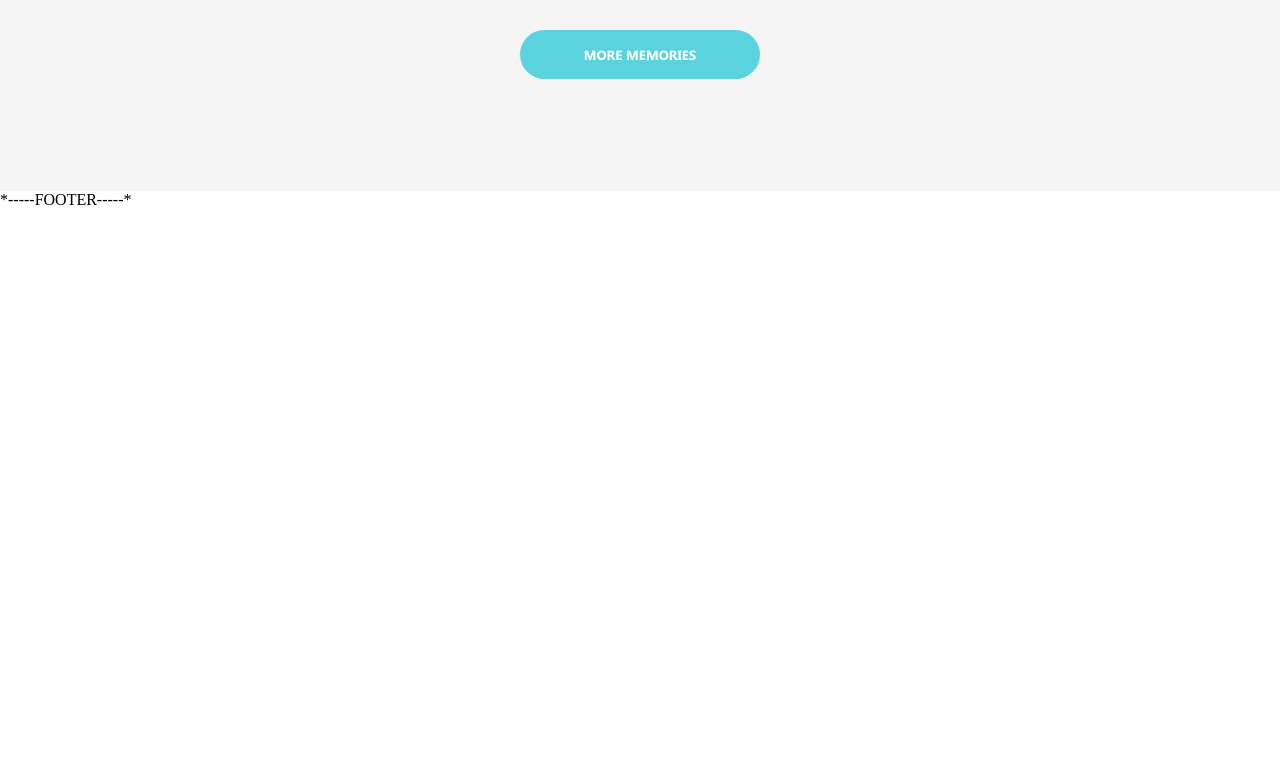
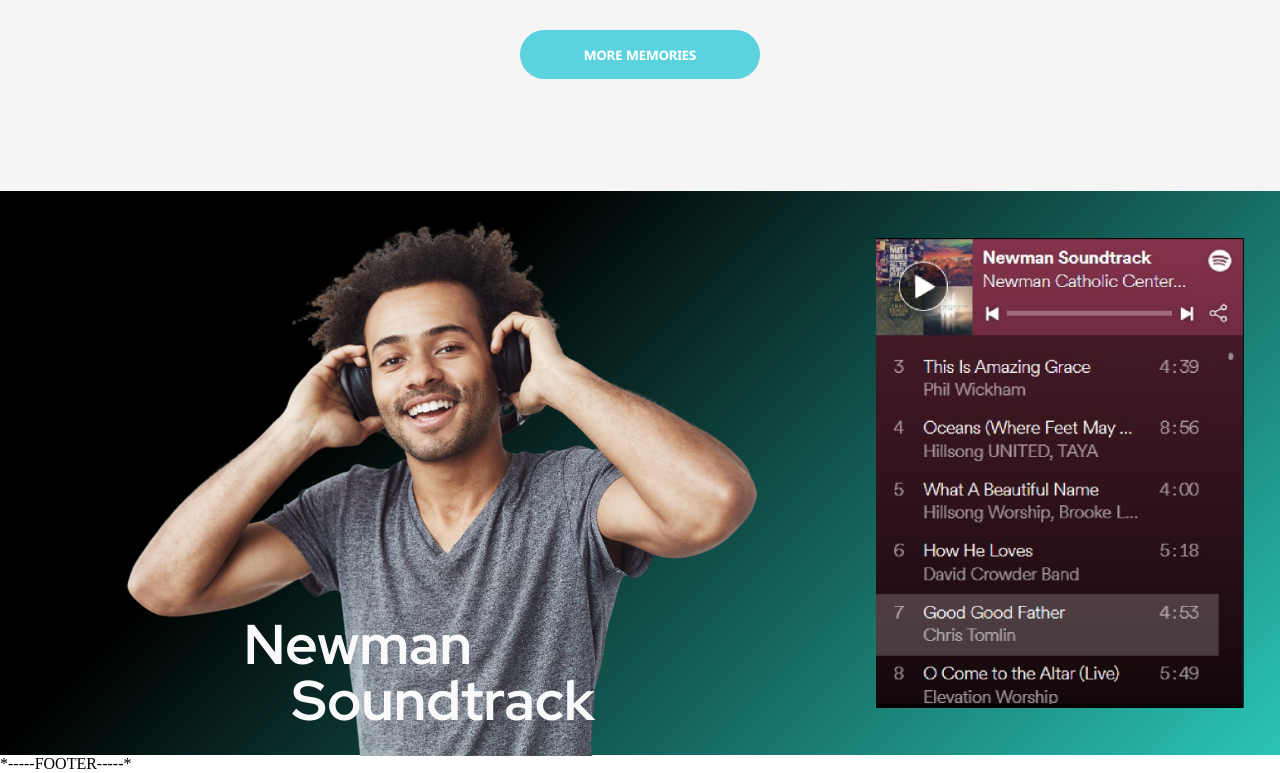
Before and after one commit to cris-dangithub/newman-club-project, a React (Vite) app: page / in a window 1280 px wide. Shown: the part 4709-5482 px from the top of the page. Before the commit the page ends 4918 px from the top, so only its background shows below. Built offline with nearby package versions, Linux system fonts and the light colour scheme.

Commit message:
newman soundtrack

```diff
--- a/src/index.css
+++ b/src/index.css
@@ -71,7 +71,9 @@ button {
   background-color: transparent;
   cursor: pointer;
 }
-
+img {
+  width: 100%;
+}
 .font-red-hat-display--regular {
   font-family: "Red Hat Display", sans-serif;
   font-weight: 400;
--- a/src/pages/Home.css
+++ b/src/pages/Home.css
@@ -115,7 +115,6 @@
 .the-crew__btn {
   justify-self: center;
 }
-/* !!!!!!!!!!!!!!!!!!!!!!!!!!!!!! */
 
 .memories {
   padding-top: 5rem;
@@ -150,6 +149,49 @@
 
 .memories__btn {
   background-color: var(--color-light-aqua) !important;
+}
+
+.newman-soundtrack {
+  background: linear-gradient(
+    135deg,
+    var(--color-black) 30%,
+    var(--color-medium-aqua) 100%
+  );
+  padding-top: 4.7rem;
+}
+
+.newman-soundtrack__container {
+  align-items: center;
+  gap: 5.5rem;
+  max-width: 500px;
+  margin: auto;
+}
+.newman-soundtrack__spoty {
+  width: 50%;
+}
+.newman-soundtrack__man-container {
+  position: relative;
+  bottom: -0.3rem;
+}
+.newman-soundtrack__man {
+  position: relative;
+  margin: auto;
+  height: 35rem;
+  width: auto;
+}
+.newman-soundtrack__text-container {
+  color: var(--color-bright-white);
+  font-size: 3.5rem;
+  position: absolute;
+  bottom: 2rem;
+  left: 13rem;
+  text-align: start;
+  z-index: 200;
+  line-height: 3.5rem;
+}
+
+.newman-soundtrack__text--moved {
+  padding-left: 3rem;
 }
 
 @media (min-width: 1024px) {
@@ -245,4 +287,25 @@
   .the-crew__title {
     font-size: 6.6rem;
   }
+  .newman-soundtrack {
+    padding: 0 2rem;
+    gap: 0;
+  }
+  .newman-soundtrack__container {
+    flex-direction: row !important;
+    flex-direction: row-reverse !important;
+    max-width: 1680px;
+    gap: 0;
+  }
+  .newman-soundtrack__spoty {
+    flex: 1;
+    width: 23rem;
+  }
+  .newman-soundtrack__man-container {
+    flex: 1;
+    align-self: flex-end;
+  }
+  .newman-soundtrack__man {
+    align-self: flex-end;
+  }
 }
--- a/src/pages/Home.tsx
+++ b/src/pages/Home.tsx
@@ -110,6 +110,29 @@ const Home = () => {
           More memories
         </button>
       </article>
+      {/* Newman Sountrack */}
+      <section className="flex-col newman-soundtrack">
+        <div className="flex-col newman-soundtrack__container">
+          <img
+            className="newman-soundtrack__spoty"
+            src="/img/spotify.jpg"
+            alt=""
+          />
+          <div className="newman-soundtrack__man-container">
+            <img
+              className="newman-soundtrack__man"
+              src="/img/men-happy.png"
+              alt=""
+            />
+            <div className="font-red-hat-display--bold flex-col newman-soundtrack__text-container">
+              <span className="newman-soundtrack__text">Newman</span>
+              <span className="newman-soundtrack__text newman-soundtrack__text--moved">
+                Soundtrack
+              </span>
+            </div>
+          </div>
+        </div>
+      </section>
     </main>
   );
 };
```
Also changed, not shown: public/img/spotify.jpg (added).
